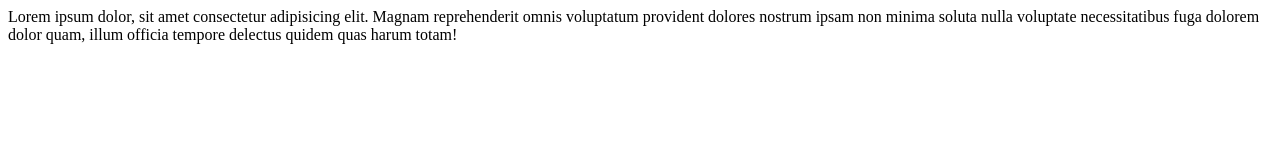
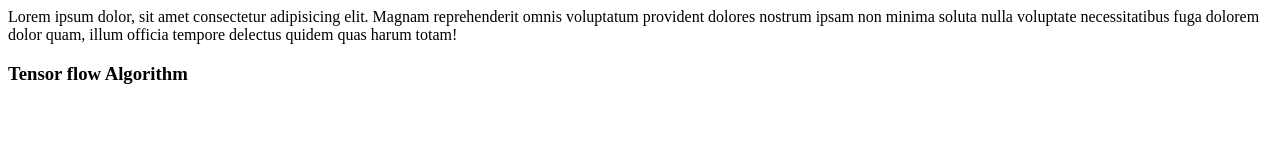
Before and after one commit to aliduet40/localrepo, a plain HTML site: page index.html in a window 1280 px wide. Drawn offline with Linux system fonts and the light colour scheme.

Commit message:
add a heading

```diff
--- a/index.html
+++ b/index.html
@@ -1 +1,2 @@
 <p>Lorem ipsum dolor, sit amet consectetur adipisicing elit. Magnam reprehenderit omnis voluptatum provident dolores nostrum ipsam non minima soluta nulla voluptate necessitatibus fuga dolorem dolor quam, illum officia tempore delectus quidem quas harum totam!</p>
+<h3>Tensor flow Algorithm</h3>
```
